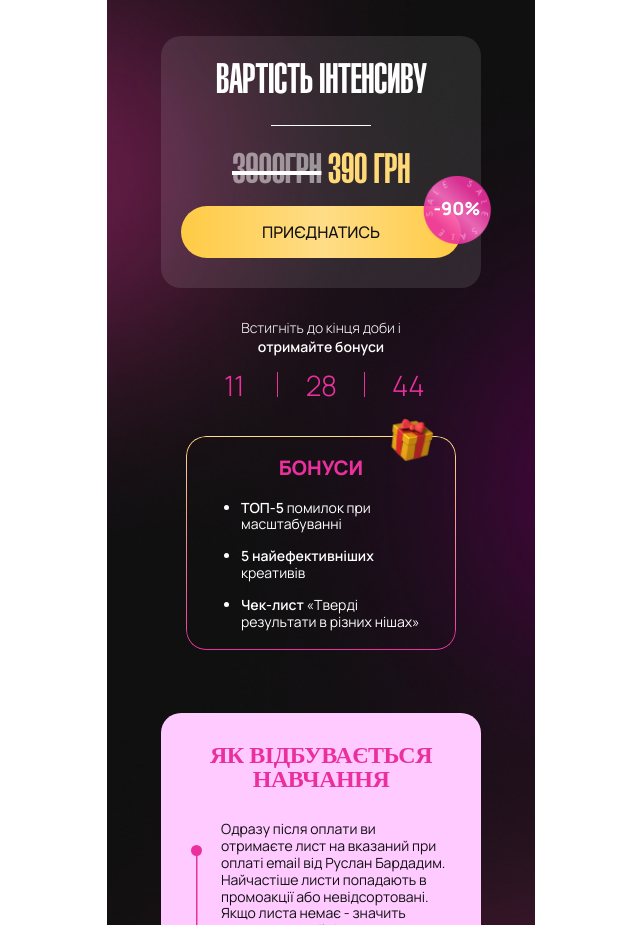
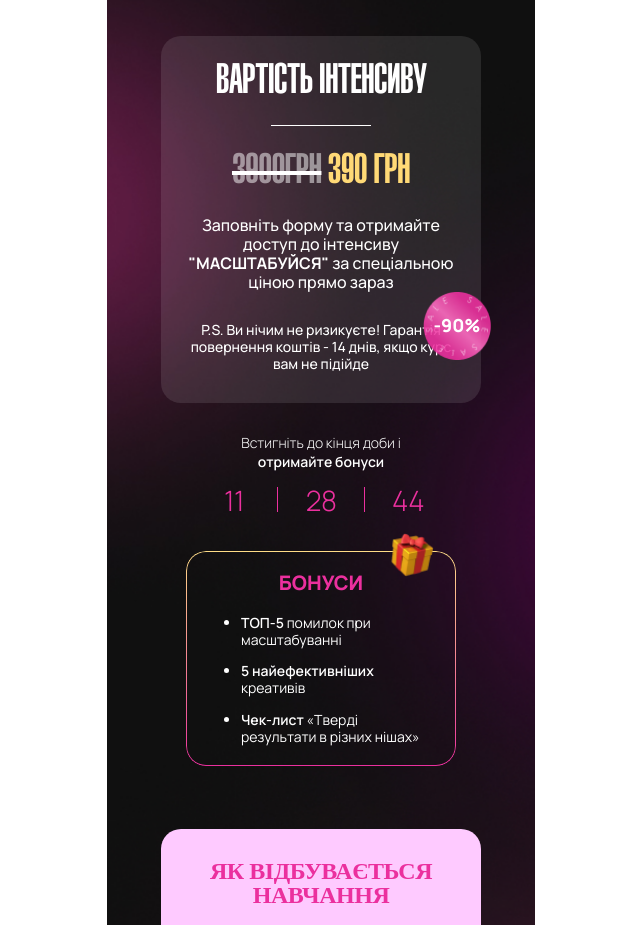
Before and after one commit to RomanIsaiev/work-website-27, a website built with Vite: page index.html in a window 1280 px wide. Shown: the part 5060-5985 px from the top of the page, without its empty margins (319-959 px from the left). Built offline with nearby package versions, Linux system fonts and the light colour scheme; a script that the page names is missing; files whose address does not match are found by name.

Commit message:
added form, remove modal

```diff
--- a/index.html
+++ b/index.html
@@ -381,14 +381,23 @@
                 <li class="list-item">
                   <p class="list-item-title">вартість інтенсиву</p>
                   <p class="prices-number"><span>3900грн</span> 390 грн</p>
+                  <p class="form-text">
+                    Заповніть форму та отримайте доступ до інтенсиву
+                    <span>"МАСШТАБУЙСЯ"</span> за спеціальною ціною прямо зараз
+                  </p>
                   <div class="buy-button-container">
-                    <button
+                    <!-- <button
                       class="buy-button"
                       type="button"
                       data-modal-open-one
                     >
                       Приєднатись
-                    </button>
+                    </button> -->
+                    <div id="kwiga-widget-1708077411"></div>
+                    <p class="after-form-text">
+                      P.S. Ви нічим не ризикуєте! Гарантія повернення коштів -
+                      14 днів, якщо курс вам не підійде
+                    </p>
                     <div class="prices-sale-mark-container">
                       <picture
                         ><source
@@ -735,7 +744,7 @@
       </div>
     </footer>
     <!--optimal-->
-    <div class="backdrop is-hidden" data-modal1>
+    <!-- <div class="backdrop is-hidden" data-modal1>
       <div class="modal">
         <button type="button" class="close-button" data-modal-close1>
           <img
@@ -747,7 +756,7 @@
         </button>
         <div id="kwiga-widget-1708077411"></div>
       </div>
-    </div>
+    </div> -->
     <!-- premium -->
     <!-- <div class="backdrop is-hidden" data-modal2>
       <div class="modal">
@@ -766,7 +775,7 @@
     <script type="module" src="./src/js/faq.js"></script>
     <script type="module" src="./src/js/scroll.js"></script>
     <script type="module" src="./src/js/timer.js"></script>
-    <script type="module" src="./src/js/js-modal.js"></script>
+    <!-- <script type="module" src="./src/js/js-modal.js"></script> -->
     <script type="module" src="./src/js/changeDate.js"></script>
 
     <!-- optimal scripts -->
--- a/src/css/styles.css
+++ b/src/css/styles.css
@@ -744,7 +744,7 @@ p {
   letter-spacing: -0.84px;
   text-transform: uppercase;
 
-  margin-bottom: 20px;
+  margin-bottom: 30px;
 }
 
 .prices-list .prices-number span {
@@ -855,6 +855,34 @@ p {
   font-weight: 600;
   line-height: normal;
   text-transform: lowercase;
+}
+
+.form-text {
+  color: #fff;
+  text-align: center;
+  font-family: Manrope;
+  font-size: 16px;
+  font-style: normal;
+  font-weight: 500;
+  line-height: 120%; /* 15.6px */
+
+  margin-bottom: 30px;
+}
+
+.form-text span {
+  font-weight: 700;
+}
+
+.after-form-text {
+  margin-top: 20px;
+
+  color: #fff;
+  text-align: center;
+  font-family: Manrope;
+  font-size: 14px;
+  font-style: normal;
+  font-weight: 500;
+  line-height: 120%; /* 15.6px */
 }
 
 /* timer-two */
```
